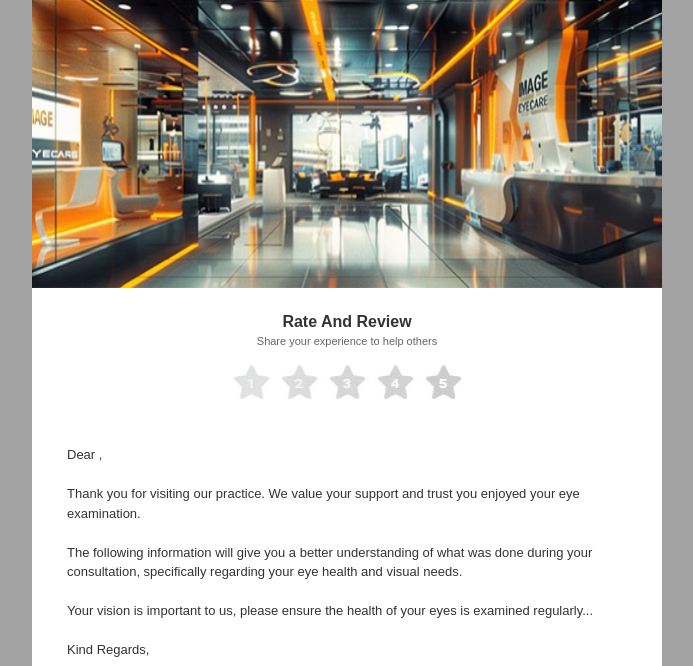
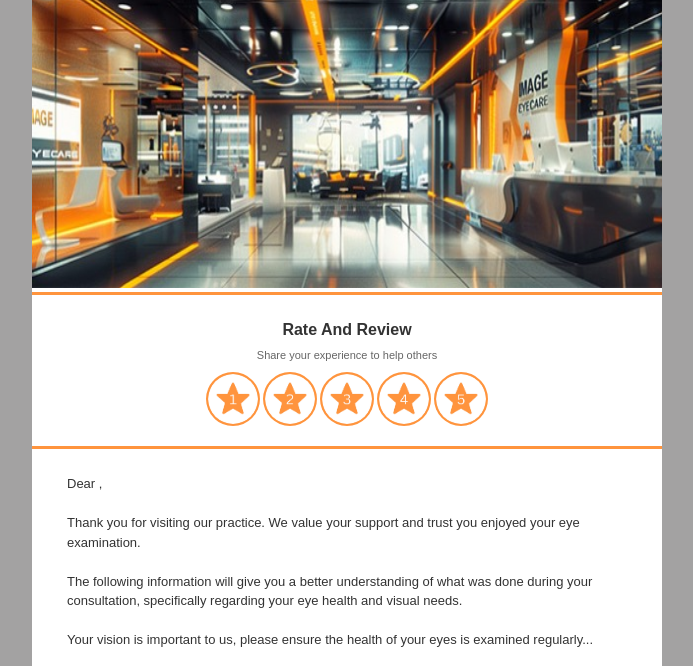
Before and after one commit to Sim0n-sk8/reportRedo, a plain HTML site: page report2.html in a window 1280 px wide. Shown: the part 127-793 px from the top of the page, without its empty margins (293-986 px from the left). Drawn offline with Linux system fonts and the light colour scheme.

Commit message:
woah i did that?

```diff
--- a/report2.css
+++ b/report2.css
@@ -49,27 +49,28 @@ body{
 }
 
 .ratingCon {
-    width: fit-content;
-    margin: 5px auto;
+    width: 100%;
     display: flex;
     flex-direction: column;
     align-items: center;
     text-align: center;
-    padding: 16px 24px;
+    padding-bottom: 10px;
+    padding-top: 10px;
+    border-top: 3px solid rgb(255, 148, 61);
+    border-bottom: 3px solid rgb(255, 148, 61);
 
-    border-radius: 8px;
 }
 
 .head {
     font-size: 16px;
     font-weight: bold;
-    margin: 0 0 4px 0;
+
     color: #333;
 }
 
 .subHead {
     font-size: 11px;
-    margin: 0 0 12px 0;
+    margin-top: -6px;
     color: #666;
 }
 
@@ -80,8 +81,13 @@ body{
 }
 
 .stars {
-    width: 45px;
-    height: 45px;
+    width: 50px;
+    height: 50px;
+    border-radius: 50px;
+    background-color: rgb(255, 148, 61);
+    padding: 2px;
+    margin-bottom: 10px;
+
 }
 
 .message {
--- a/report2.html
+++ b/report2.html
@@ -29,11 +29,11 @@
         <p class="subHead">Share your experience to help others</p>
 
         <div class="starsCon">
-            <img src="assets/stars1.jpg" alt="" class="stars">
-            <img src="assets/stars2.jpg" alt="" class="stars">
-            <img src="assets/stars3.jpg" alt="" class="stars">
-            <img src="assets/stars4.jpg" alt="" class="stars">
-            <img src="assets/stars5.jpg" alt="" class="stars">
+            <img src="assets/1str.png" alt="" class="stars">
+            <img src="assets/2str.png" alt="" class="stars">
+            <img src="assets/3str.png" alt="" class="stars">
+            <img src="assets/4str.png" alt="" class="stars">
+            <img src="assets/5str.png" alt="" class="stars">
         </div>
     </div>
 
```
Also changed, not shown: assets/1str.png (added), assets/2str.png (added), assets/3str.png (added), assets/4str.png (added), assets/5str.png (added).
